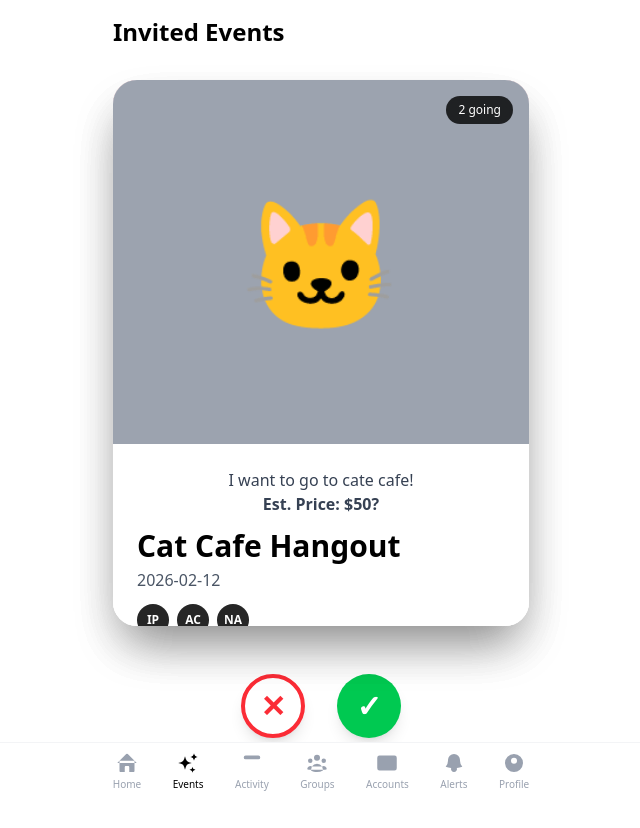
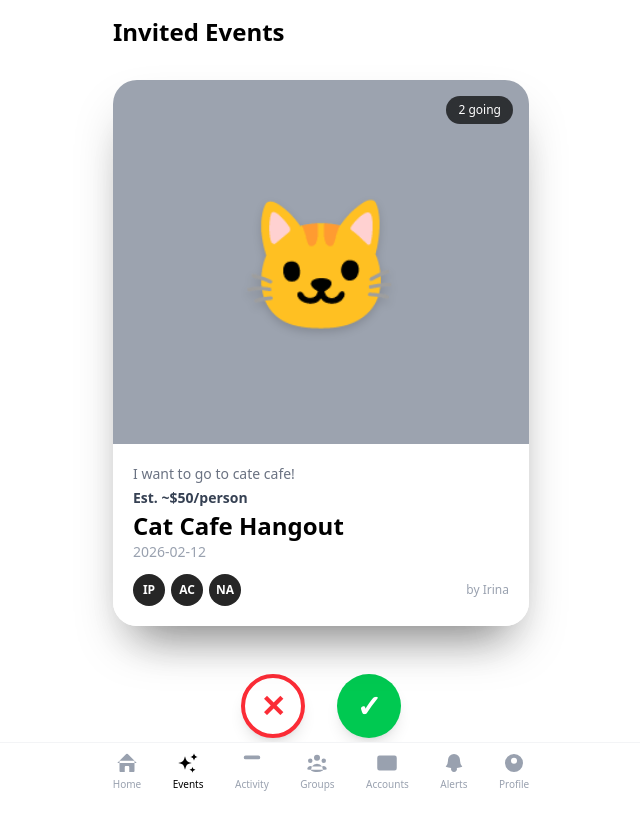
Before and after one commit to 0CocoWang0/bounce-me, a React (Vite) app: page /events in a window 1280 px wide. Shown: the top 828 px of the page, without its empty margins (319-959 px from the left). Built offline with nearby package versions, Linux system fonts and the light colour scheme.

Commit message:
feat: added swipe animations ✨

```diff
--- a/src/components/Swipecard.jsx
+++ b/src/components/Swipecard.jsx
@@ -1,131 +1,159 @@
-import { useState, useRef } from "react";
+import { useState, useRef, useEffect } from "react";
 import Avatar from "./Avatar";
 import { getUserById } from "../data/mock";
 
-export default function SwipeCard({ event, onSwipe, style, isTop }) {
-  const [touchStart, setTouchStart] = useState(null);
-  const [touchCurrent, setTouchCurrent] = useState(null);
-  const cardRef = useRef(null);
+const SWIPE_THRESHOLD = 80;
 
-  const handleTouchStart = (e) => {
-    setTouchStart({
-      x: e.touches[0].clientX,
-      y: e.touches[0].clientY,
-    });
-  };
+export default function SwipeCard({ event, onSwipe, isTop, stackIndex, forceExit }) {
+  const [offset, setOffset] = useState({ x: 0, y: 0 });
+  const [dragging, setDragging] = useState(false);
+  const [exiting, setExiting] = useState(null);
+  const [entered, setEntered] = useState(false);
+  const startPos = useRef({ x: 0, y: 0 });
+  const alreadyExited = useRef(false);
 
-  const handleTouchMove = (e) => {
-    if (!touchStart) return;
-    setTouchCurrent({
-      x: e.touches[0].clientX,
-      y: e.touches[0].clientY,
-    });
-  };
+  const host = getUserById(event.host);
+  const attendeeUsers = event.attendees.map(getUserById).filter(Boolean);
 
-  const handleTouchEnd = () => {
-    if (!touchStart || !touchCurrent) {
-      setTouchStart(null);
-      setTouchCurrent(null);
-      return;
+  // Entrance animation
+  useEffect(() => {
+    const t = setTimeout(() => setEntered(true), 30);
+    return () => clearTimeout(t);
+  }, []);
+
+  // Handle button-triggered exit
+  useEffect(() => {
+    if (forceExit && !alreadyExited.current) {
+      alreadyExited.current = true;
+      setExiting(forceExit);
+    }
+  }, [forceExit]);
+
+  function handlePointerDown(e) {
+    if (!isTop || exiting) return;
+    e.currentTarget.setPointerCapture(e.pointerId);
+    startPos.current = { x: e.clientX, y: e.clientY };
+    setDragging(true);
   }
 
-    const deltaX = touchCurrent.x - touchStart.x;
-    const deltaY = Math.abs(touchCurrent.y - touchStart.y);
+  function handlePointerMove(e) {
+    if (!dragging) return;
+    setOffset({
+      x: e.clientX - startPos.current.x,
+      y: e.clientY - startPos.current.y,
+    });
+  }
 
-    // Check if horizontal movement is greater than vertical
-    if (Math.abs(deltaX) > 100 && Math.abs(deltaX) > deltaY) {
-      if (deltaX > 0) {
-        onSwipe("right");
+  function handlePointerUp() {
+    if (!dragging) return;
+    setDragging(false);
+
+    if (offset.x > SWIPE_THRESHOLD) {
+      alreadyExited.current = true;
+      setExiting("right");
+      setTimeout(() => onSwipe("right"), 350);
+    } else if (offset.x < -SWIPE_THRESHOLD) {
+      alreadyExited.current = true;
+      setExiting("left");
+      setTimeout(() => onSwipe("left"), 350);
     } else {
-        onSwipe("left");
+      setOffset({ x: 0, y: 0 });
     }
   }
 
-    setTouchStart(null);
-    setTouchCurrent(null);
-  };
+  // Stack positioning
+  const stackScale = 1 - stackIndex * 0.05;
+  const stackY = stackIndex * 10;
+  const rotation = dragging ? offset.x * 0.08 : 0;
 
-  const host = getUserById(event.host);
-  const attendeeUsers = event.attendees.map(getUserById);
+  let cardTransform;
+  if (exiting === "right") {
+    cardTransform = `translateX(150%) rotate(20deg)`;
+  } else if (exiting === "left") {
+    cardTransform = `translateX(-150%) rotate(-20deg)`;
+  } else if (!entered) {
+    cardTransform = `scale(${stackScale * 0.92}) translateY(${stackY + 30}px)`;
+  } else {
+    cardTransform = `scale(${stackScale}) translateY(${stackY}px) translateX(${offset.x}px) rotate(${rotation}deg)`;
+  }
 
-  // Calculate drag position
-  const dragX = touchStart && touchCurrent ? touchCurrent.x - touchStart.x : 0;
-  const dragY = touchStart && touchCurrent ? touchCurrent.y - touchStart.y : 0;
-  const rotation = dragX * 0.05; // Subtle rotation based on drag
-
-  // Calculate opacity for accept/reject indicators
-  const acceptOpacity = Math.min(Math.max(dragX / 150, 0), 1);
-  const rejectOpacity = Math.min(Math.max(-dragX / 150, 0), 1);
+  const acceptOpacity = Math.min(Math.max(offset.x / SWIPE_THRESHOLD, 0), 1);
+  const rejectOpacity = Math.min(Math.max(-offset.x / SWIPE_THRESHOLD, 0), 1);
 
   return (
     <div
-      ref={cardRef}
-      className="absolute inset-0 touch-none"
+      className="absolute inset-0 select-none"
       style={{
-        ...style,
-        transform: `translate(${dragX}px, ${dragY}px) rotate(${rotation}deg)`,
-        transition: touchStart ? "none" : "transform 0.3s ease-out",
-        zIndex: isTop ? 10 : 1,
+        transform: cardTransform,
+        transition: dragging ? "none" : "transform 0.4s cubic-bezier(.4,0,.2,1), opacity 0.4s ease",
+        opacity: entered ? 1 - stackIndex * 0.15 : 0,
+        zIndex: isTop ? 10 : 5 - stackIndex,
+        touchAction: "none",
       }}
-      onTouchStart={handleTouchStart}
-      onTouchMove={handleTouchMove}
-      onTouchEnd={handleTouchEnd}
+      onPointerDown={handlePointerDown}
+      onPointerMove={handlePointerMove}
+      onPointerUp={handlePointerUp}
+      onPointerCancel={handlePointerUp}
     >
       <div className="w-full h-full rounded-3xl shadow-2xl overflow-hidden bg-white relative">
-        {/* Image/Color Section */}
+        {/* Image / color area */}
         <div
           className="h-2/3 relative flex items-center justify-center"
           style={{ backgroundColor: event.imageColor }}
         >
-          {/* Large Emoji */}
-          <div className="text-9xl">{event.emoji}</div>
+          <div className="text-9xl drop-shadow-lg">{event.emoji}</div>
 
-          {/* Accept Indicator */}
+          {/* Accept stamp */}
           <div
-            className="absolute top-8 right-8 bg-green-500 text-white px-6 py-3 rounded-2xl font-bold text-2xl rotate-12 border-4 border-white"
+            className="absolute top-8 left-6 border-4 border-green-500 text-green-500 px-4 py-2 rounded-xl font-black text-3xl -rotate-12 pointer-events-none"
             style={{ opacity: acceptOpacity }}
           >
-            ✓
+            I'M IN
           </div>
 
-          {/* Reject Indicator */}
+          {/* Reject stamp */}
           <div
-            className="absolute top-8 left-8 bg-red-500 text-white px-6 py-3 rounded-2xl font-bold text-2xl -rotate-12 border-4 border-white"
+            className="absolute top-8 right-6 border-4 border-red-500 text-red-500 px-4 py-2 rounded-xl font-black text-3xl rotate-12 pointer-events-none"
             style={{ opacity: rejectOpacity }}
           >
-            ✕
+            NOPE
           </div>
 
-          {/* Indicator Badge */}
-          <div className="absolute top-4 right-4 bg-black/80 text-white px-3 py-1.5 rounded-full text-xs font-medium backdrop-blur-sm">
-            {event.attendees.length > 1 && `${event.attendees.length - 1} going`}
+          {/* Going badge */}
+          {event.attendees.length > 1 && (
+            <div className="absolute top-4 right-4 bg-black/70 text-white px-3 py-1.5 rounded-full text-xs font-medium backdrop-blur-sm">
+              {event.attendees.length - 1} going
             </div>
+          )}
         </div>
 
-        {/* Content Section */}
-        <div className="h-1/3 bg-white p-6 flex flex-col justify-between">
-          {/* Description */}
-          <p className="text-center text-base mb-3 text-gray-700">
-            {event.description}
-            <br />
-            <span className="font-semibold">Est. Price: ${event.estimatedPrice}?</span>
+        {/* Info section */}
+        <div className="h-1/3 bg-white p-5 flex flex-col justify-between">
+          <div>
+            <p className="text-sm text-gray-500 mb-1">{event.description}</p>
+            <p className="text-sm font-semibold text-gray-700">
+              Est. ~${event.estimatedPrice}/person
             </p>
+          </div>
 
-          {/* Event Name, Date */}
           <div>
-            <h2 className="text-3xl font-bold mb-1">{event.title}</h2>
-            <p className="text-gray-600 mb-3">{event.date}</p>
+            <h2 className="text-2xl font-bold">{event.title}</h2>
+            <p className="text-gray-400 text-sm mb-3">{event.date}</p>
 
-            {/* Attendees */}
-            <div className="flex items-center gap-2">
-              {attendeeUsers.slice(0, 3).map((user) => (
-                <Avatar key={user.id} initials={user.initials} size="sm" />
+            <div className="flex items-center gap-1.5">
+              {attendeeUsers.slice(0, 4).map((user) => (
+                <div key={user.id} className="ring-2 ring-white rounded-full">
+                  <Avatar initials={user.initials} size="sm" />
+                </div>
               ))}
-              {event.attendees.length > 3 && (
-                <span className="text-sm font-semibold text-gray-600">
-                  +{event.attendees.length - 3}
+              {event.attendees.length > 4 && (
+                <span className="text-xs font-semibold text-gray-500 ml-1">
+                  +{event.attendees.length - 4}
                 </span>
               )}
+              <span className="text-xs text-gray-400 ml-auto">
+                by {host?.name}
+              </span>
             </div>
           </div>
         </div>
--- a/src/pages/Events.jsx
+++ b/src/pages/Events.jsx
@@ -1,45 +1,60 @@
-import { useState } from "react";
-import { useNavigate } from "react-router-dom";
+import { useState, useRef } from "react";
 import SwipeCard from "../components/SwipeCard";
 import { SWIPEABLE_EVENTS } from "../data/mock";
 
 export default function Events() {
-  const navigate = useNavigate();
   const [events, setEvents] = useState(SWIPEABLE_EVENTS);
-  const [swipedEvents, setSwipedEvents] = useState({
-    accepted: [],
-    rejected: [],
-  });
+  const [bg, setBg] = useState(null);
+  const [forceExit, setForceExit] = useState(null);
+  const busy = useRef(false);
 
-  const handleSwipe = (direction) => {
-    if (events.length === 0) return;
-
-    const currentEvent = events[0];
-
-    if (direction === "right") {
-      setSwipedEvents((prev) => ({
-        ...prev,
-        accepted: [...prev.accepted, currentEvent],
-      }));
-    } else {
-      setSwipedEvents((prev) => ({
-        ...prev,
-        rejected: [...prev.rejected, currentEvent],
-      }));
-    }
+  // Called by SwipeCard after drag-commit OR after forceExit animation
+  const handleSwipeComplete = (direction) => {
+    setBg(direction);
+    setTimeout(() => setBg(null), 500);
 
     setEvents((prev) => prev.slice(1));
+    setForceExit(null);
+    busy.current = false;
   };
 
+  // Called by buttons
   const handleButtonClick = (direction) => {
-    handleSwipe(direction);
+    if (busy.current || events.length === 0) return;
+    busy.current = true;
+
+    // Set bg immediately so color shows behind the exiting card
+    setBg(direction);
+    setTimeout(() => setBg(null), 500);
+
+    // Tell the top card to animate out
+    setForceExit(direction);
+
+    // Remove the card after animation
+    setTimeout(() => {
+      setEvents((prev) => prev.slice(1));
+      setForceExit(null);
+      busy.current = false;
+    }, 400);
   };
 
+  const bgColor =
+    bg === "right"
+      ? "bg-green-500"
+      : bg === "left"
+        ? "bg-red-500"
+        : "bg-white";
+
   return (
-    <div className="flex flex-col" style={{ height: 'calc(100vh - 30px)' }}>
+    <div
+      className={`flex flex-col relative transition-colors duration-300 ${bgColor}`}
+      style={{ height: "calc(100vh - 30px)" }}
+    >
       {/* Header */}
       <div className="p-4">
-        <h1 className="text-2xl font-bold">Invited Events</h1>
+        <h1 className={`text-2xl font-bold transition-colors duration-300 ${bg ? "text-white" : "text-black"}`}>
+          Invited Events
+        </h1>
       </div>
 
       {/* Card Stack */}
@@ -51,6 +66,7 @@ export default function Events() {
             <p className="text-gray-600">
               You've seen all of your invited events. Check back later for more!
             </p>
+
           </div>
         ) : (
           <div className="relative h-full">
@@ -58,12 +74,10 @@ export default function Events() {
               <SwipeCard
                 key={event.id}
                 event={event}
-                onSwipe={index === 0 ? handleSwipe : () => {}}
+                onSwipe={index === 0 ? handleSwipeComplete : () => { }}
                 isTop={index === 0}
-                style={{
-                  transform: `scale(${1 - index * 0.05}) translateY(${index * 10}px)`,
-                  opacity: 1 - index * 0.2,
-                }}
+                stackIndex={index}
+                forceExit={index === 0 ? forceExit : null}
               />
             ))}
           </div>
@@ -72,16 +86,14 @@ export default function Events() {
 
       {/* Action Buttons */}
       {events.length > 0 && (
-        <div className="p-8 flex justify-center items-center gap-8 bg-white">
-          {/* Reject Button */}
+        <div className="p-8 flex justify-center items-center gap-8">
           <button
             onClick={() => handleButtonClick("left")}
-            className="w-16 h-16 rounded-full bg-white border-4 border-red-500 flex items-center justify-center shadow-lg hover:scale-110 transition-transform active:scale-95"
+            className={`w-16 h-16 rounded-full border-4 border-red-500 flex items-center justify-center shadow-lg hover:scale-110 transition-transform active:scale-95 ${bg ? "bg-transparent" : "bg-white"}`}
           >
             <span className="text-3xl font-bold text-red-500">✕</span>
           </button>
 
-          {/* Accept Button */}
           <button
             onClick={() => handleButtonClick("right")}
             className="w-16 h-16 rounded-full bg-green-500 flex items-center justify-center shadow-lg hover:scale-110 transition-transform active:scale-95"
```
Lines whose indentation alone changed are shown as unchanged.
